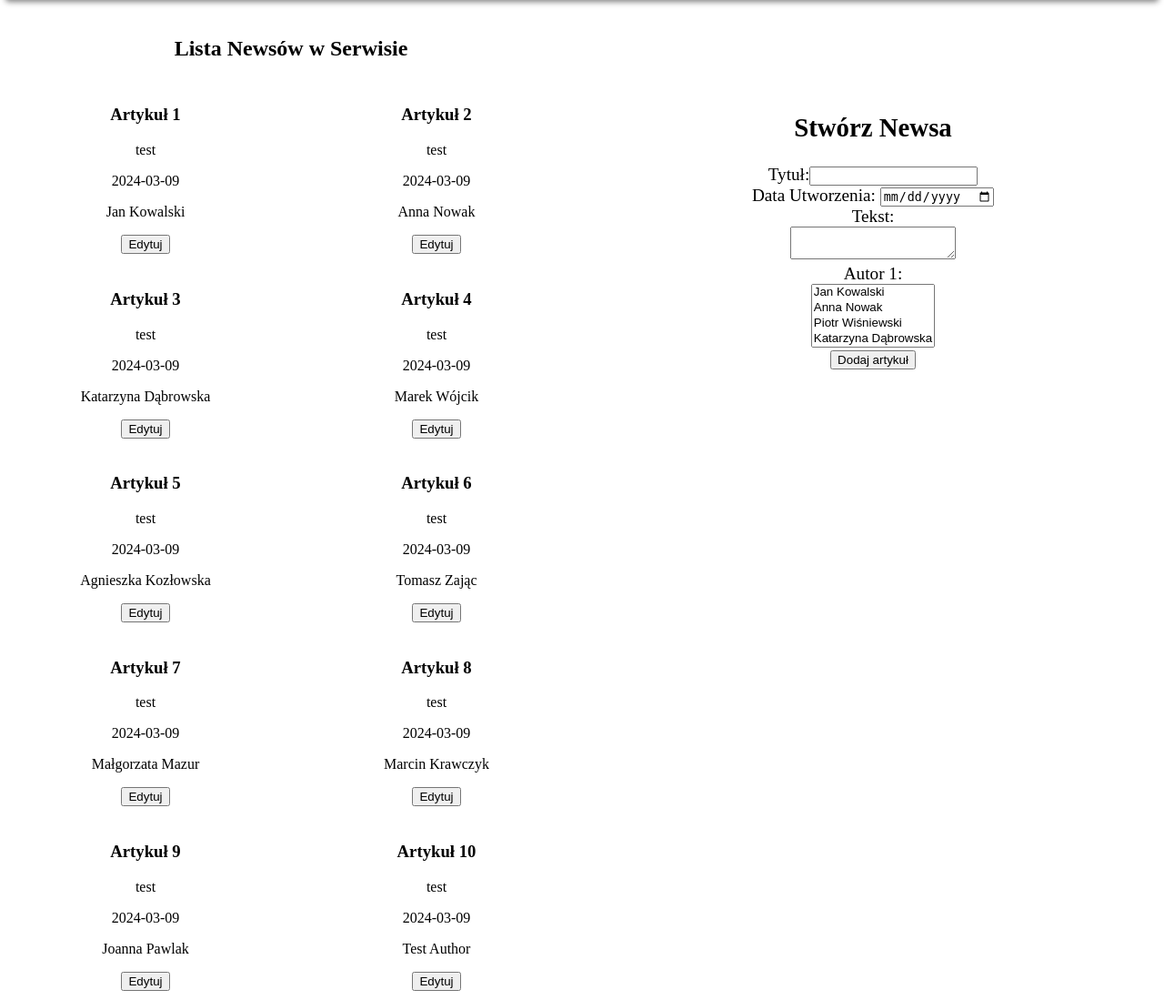
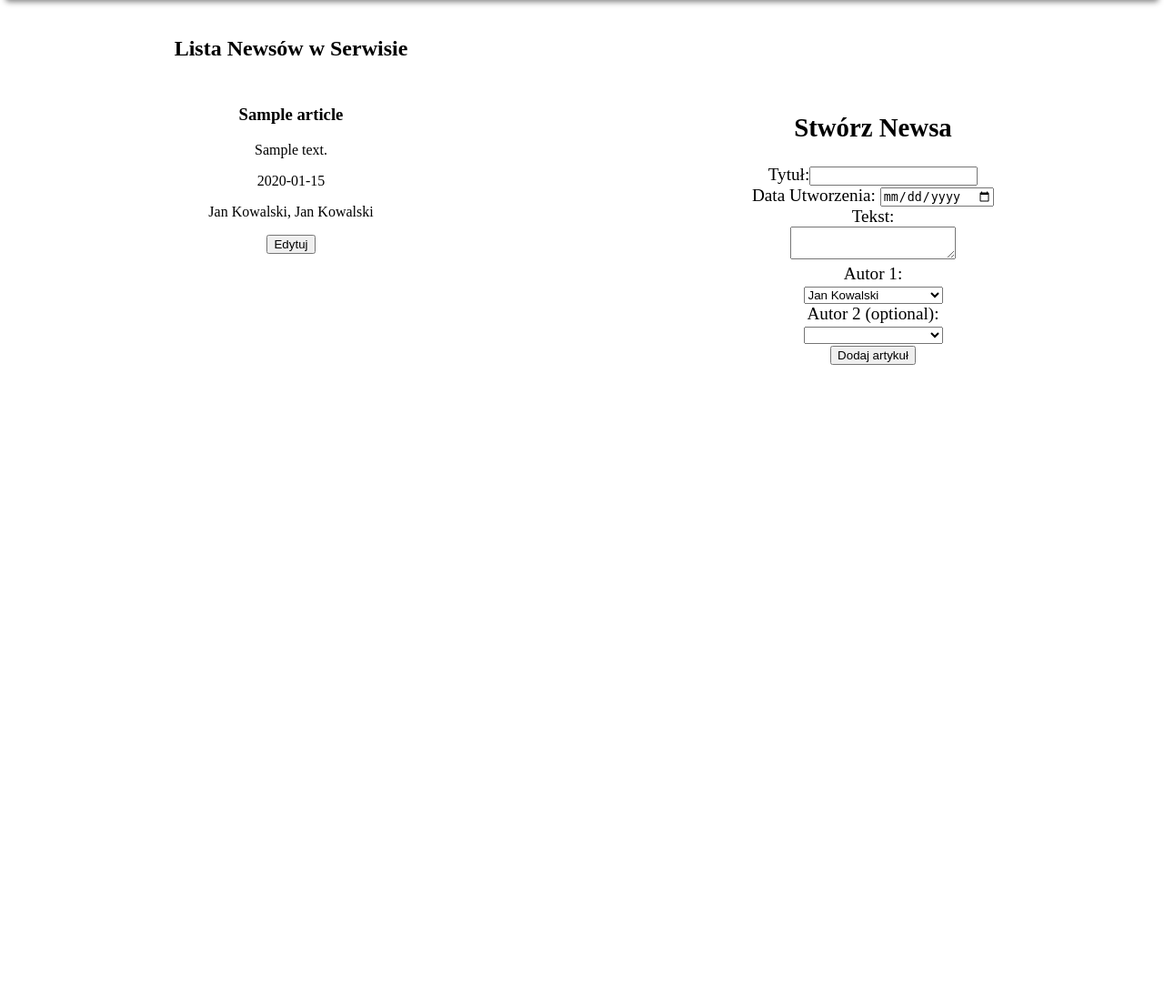
Before and after one commit to Johngtka/TestBlog, a PHP site: page / in a window 1280 px wide. Shown: the part 82-1181 px from the top of the page at 91% size. After the commit the page ends 483 px from the top, so only its background shows below. Run offline with PHP 8.4, Linux system fonts and the light colour scheme; data comes from the database, SQL or seed files in the repository; tables that the repository leaves empty hold one stand-in row (values such as "Sample post").

Commit message:
feat: repaired adding news system

```diff
--- a/api.php
+++ b/api.php
@@ -3,11 +3,12 @@
 
 if (isset($_SESSION['article_added']) && $_SESSION['article_added'] !== false) {
     $newArt = $_SESSION['NewArticle'];
-    $query = $db->prepare('INSERT INTO articles VALUES(NULL, :title, :content,:date, :author)');
+    $query = $db->prepare('INSERT INTO articles VALUES(NULL, :title, :content, :date, :author1, :author2)');
     $query->bindValue(':title', $newArt['ArtTitle'], PDO::PARAM_STR);
     $query->bindValue(':content', $newArt['ArtContent'], PDO::PARAM_STR);
     $query->bindValue(':date', $newArt['ArtDateCreate'], PDO::PARAM_STR);
-    $query->bindValue(':author', $newArt['ArtAuthor'], PDO::PARAM_STR);
+    $query->bindValue(':author1', $newArt['ArtAuthorPrimal'], PDO::PARAM_INT);
+    $query->bindValue(':author2', !empty($newArt['ArtAuthorSecondary']) ? $newArt['ArtAuthorSecondary'] : NULL, PDO::PARAM_INT);
     $query->execute();
     header('Location: index.php');
     exit;
--- a/index.php
+++ b/index.php
@@ -1,6 +1,11 @@
 <?php
 require_once './PDOEngine.php';
-$query = $db->prepare('SELECT * FROM articles JOIN authors ON articles.author_id = authors.id');
+$query = $db->prepare('SELECT articles.*,
+authors.name AS PrimaryAuthorName,
+secondary_authors.name AS SecondaryAuthorName
+FROM articles
+LEFT JOIN authors ON articles.PrimalAuthor_id = authors.id
+LEFT JOIN authors AS secondary_authors ON articles.SecondaryAuthor_id = secondary_authors.id;');
 $query->execute();
 ?>
 <!DOCTYPE html>
@@ -14,11 +19,22 @@
         document.addEventListener('DOMContentLoaded', (event) => {
             let newNews = document.querySelector('#createNews');
             let editNews = document.querySelector('#editNews');
+            let backButton = document.querySelector('#backButton')
             editNews.style.display = 'none'
+            backButton.style.display = 'none'
             // Funkcja do przełączania widoczności formularzy
-            window.editFormShowing = function() {
+            window.editFormShowing = function(clickedButton) {
+                var articleId = clickedButton.getAttribute('data-id'); // Pobierz ID artykułu
+                document.querySelector('#editNews input[name="article_id"]').value = articleId;
+
                 newNews.style.display = 'none'; // Ukryj formularz tworzenia
                 editNews.style.display = 'block'; // Pokaż formularz edycji
+                backButton.style.display = 'block'
+            };
+            window.goBack = function() {
+                newNews.style.display = 'block'; // Ukryj formularz tworzenia
+                editNews.style.display = 'none'; // Pokaż formularz edycji
+                backButton.style.display = 'none'
             };
         });
     </script>
@@ -40,8 +56,19 @@
                         <h3><?php echo $row['title']; ?></h3>
                         <p><?php echo $row['text']; ?></p>
                         <p><?php echo $row['creation_date']; ?></p>
-                        <p><?php echo $row['name']; ?></p>
-                        <button onclick="editFormShowing()">Edytuj</button>
+                        <?php
+                        if (!empty($row['SecondaryAuthorName'])) {
+                        ?>
+                            <p><?php echo $row['PrimaryAuthorName'] . ', ' . $row['SecondaryAuthorName']; ?></p>
+                        <?php
+                        } else {
+                        ?>
+                            <p><?php echo $row['PrimaryAuthorName']; ?></p>
+                        <?php
+                        }
+                        ?>
+
+                        <button onclick="editFormShowing(this)" data-id="<?php echo $row['id'] ?>">Edytuj</button>
                     </div>
                 <?php
                 }
@@ -61,33 +88,35 @@
                     <label for="text">Tekst:</label><br>
                     <textarea name="text"></textarea><br>
 
-                    <label for="author">Autor 1:</label><br>
-                    <select name="author" required multiple>
+                    <label>Autor 1:</label><br>
+                    <select name="author1" required>
                         <option value="1">Jan Kowalski</option>
                         <option value="2">Anna Nowak</option>
-                        <option value="3">Piotr Wiśniewski</option>
-                        <option value="4">Katarzyna Dąbrowska</option>
-                        <option value="5">Marek Wójcik</option>
-                        <option value="6">Agnieszka Kozłowska</option>
-                        <option value="7">Tomasz Zając</option>
-                        <option value="8">Małgorzata Mazur</option>
-                        <option value="9">Marcin Krawczyk</option>
-                        <option value="10">Joanna Pawlak</option>
+                        <option value="3">Katarzyna Dąbrowska</option>
+                        <option value="4">Marek Wójcik</option>
+                        <option value="5">Agnieszka Kozłowska</option>
+                        <option value="6">Tomasz Zając</option>
+                        <option value="7">Małgorzata Mazur</option>
+                        <option value="8">Marcin Krawczyk</option>
+                        <option value="9">Joanna Pawlak</option>
+                        <option value="10">Test Author</option>
                     </select><br>
 
-                    <!-- <label for="author">Autor 2 (optional):</label><br>
-                    <select name="author" multiple>
+                    <label>Autor 2 (optional):</label><br>
+                    <select name="author2">
+                        <option value=""></option>
                         <option value="1">Jan Kowalski</option>
                         <option value="2">Anna Nowak</option>
-                        <option value="3">Piotr Wiśniewski</option>
-                        <option value="4">Katarzyna Dąbrowska</option>
-                        <option value="5">Marek Wójcik</option>
-                        <option value="6">Agnieszka Kozłowska</option>
-                        <option value="7">Tomasz Zając</option>
-                        <option value="8">Małgorzata Mazur</option>
-                        <option value="9">Marcin Krawczyk</option>
-                        <option value="10">Joanna Pawlak</option>
-                    </select><br> -->
+                        <option value="3">Katarzyna Dąbrowska</option>
+                        <option value="4">Marek Wójcik</option>
+                        <option value="5">Agnieszka Kozłowska</option>
+                        <option value="6">Tomasz Zając</option>
+                        <option value="7">Małgorzata Mazur</option>
+                        <option value="8">Marcin Krawczyk</option>
+                        <option value="9">Joanna Pawlak</option>
+                        <option value="10">Test Author</option>
+                    </select><br>
+
 
                     <input type="submit" name="add_article" value="Dodaj artykuł">
                 </form>
@@ -104,36 +133,38 @@
                     <label for="text">Tekst:</label><br>
                     <textarea name="text"></textarea><br>
 
-                    <label for="author">Autor 1:</label><br>
-                    <select name="author" required multiple>
+                    <label>Autor 1:</label><br>
+                    <select name="author1" required>
                         <option value="1">Jan Kowalski</option>
                         <option value="2">Anna Nowak</option>
-                        <option value="3">Piotr Wiśniewski</option>
-                        <option value="4">Katarzyna Dąbrowska</option>
-                        <option value="5">Marek Wójcik</option>
-                        <option value="6">Agnieszka Kozłowska</option>
-                        <option value="7">Tomasz Zając</option>
-                        <option value="8">Małgorzata Mazur</option>
-                        <option value="9">Marcin Krawczyk</option>
-                        <option value="10">Joanna Pawlak</option>
+                        <option value="3">Katarzyna Dąbrowska</option>
+                        <option value="4">Marek Wójcik</option>
+                        <option value="5">Agnieszka Kozłowska</option>
+                        <option value="6">Tomasz Zając</option>
+                        <option value="7">Małgorzata Mazur</option>
+                        <option value="8">Marcin Krawczyk</option>
+                        <option value="9">Joanna Pawlak</option>
+                        <option value="10">Test Author</option>
                     </select><br>
 
-                    <!-- <label for="author">Autor 2 (optional):</label><br>
-                    <select name="author" multiple>
+                    <label>Autor 2 (optional):</label><br>
+                    <select name="author2">
                         <option value="1">Jan Kowalski</option>
                         <option value="2">Anna Nowak</option>
-                        <option value="3">Piotr Wiśniewski</option>
-                        <option value="4">Katarzyna Dąbrowska</option>
-                        <option value="5">Marek Wójcik</option>
-                        <option value="6">Agnieszka Kozłowska</option>
-                        <option value="7">Tomasz Zając</option>
-                        <option value="8">Małgorzata Mazur</option>
-                        <option value="9">Marcin Krawczyk</option>
-                        <option value="10">Joanna Pawlak</option>
-                    </select><br> -->
+                        <option value="3">Katarzyna Dąbrowska</option>
+                        <option value="4">Marek Wójcik</option>
+                        <option value="5">Agnieszka Kozłowska</option>
+                        <option value="6">Tomasz Zając</option>
+                        <option value="7">Małgorzata Mazur</option>
+                        <option value="8">Marcin Krawczyk</option>
+                        <option value="9">Joanna Pawlak</option>
+                        <option value="10">Test Author</option>
+                    </select><br>
+                    <input type="submit" name="edit_article" value="Edytuj artykuł">
 
-                    <input type="submit" name="add_article" value="Dodaj artykuł">
+                    <input type="hidden" name="article_id" id="articleIdInput" value="">
                 </form>
+                <input type="reset" value="Powrót" onclick="goBack()" id="backButton" style="margin-left: auto; margin-right:auto; margin-top:5px" />
             </div>
 
         </section>
```
Also changed, not shown: handle.php (+5 -4 lines), meczykiblog.sql (+8 -21 lines), styles.css (line endings or trailing spaces).
